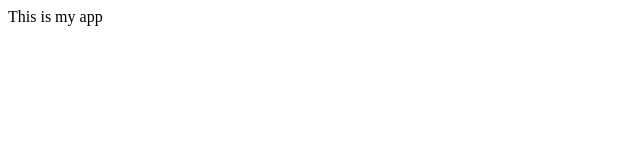
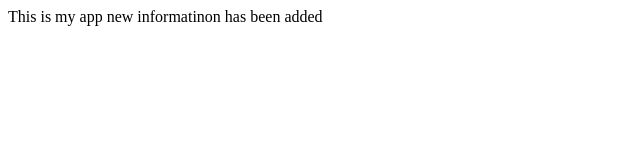
Before and after one commit to qtagzb/FirstGit, a plain HTML site: page index.html in a window 1280 px wide. Shown: the whole page, without its empty margins (0-640 px from the left). Drawn offline with Linux system fonts and the light colour scheme.

Commit message:
edited index

```diff
--- a/index.html
+++ b/index.html
@@ -4,5 +4,6 @@
     </head>
     <body>
       This is my app
+      new informatinon has been added
     </body>
 </html>
```
